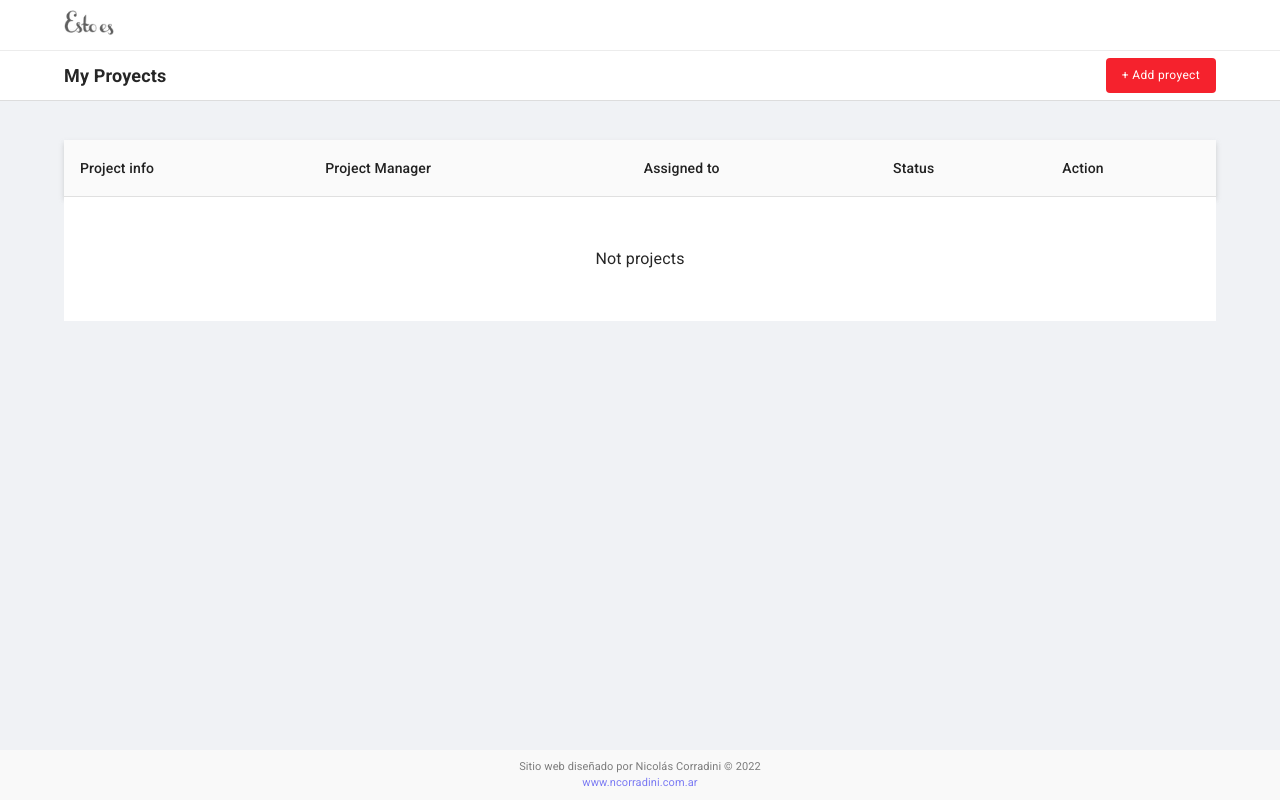
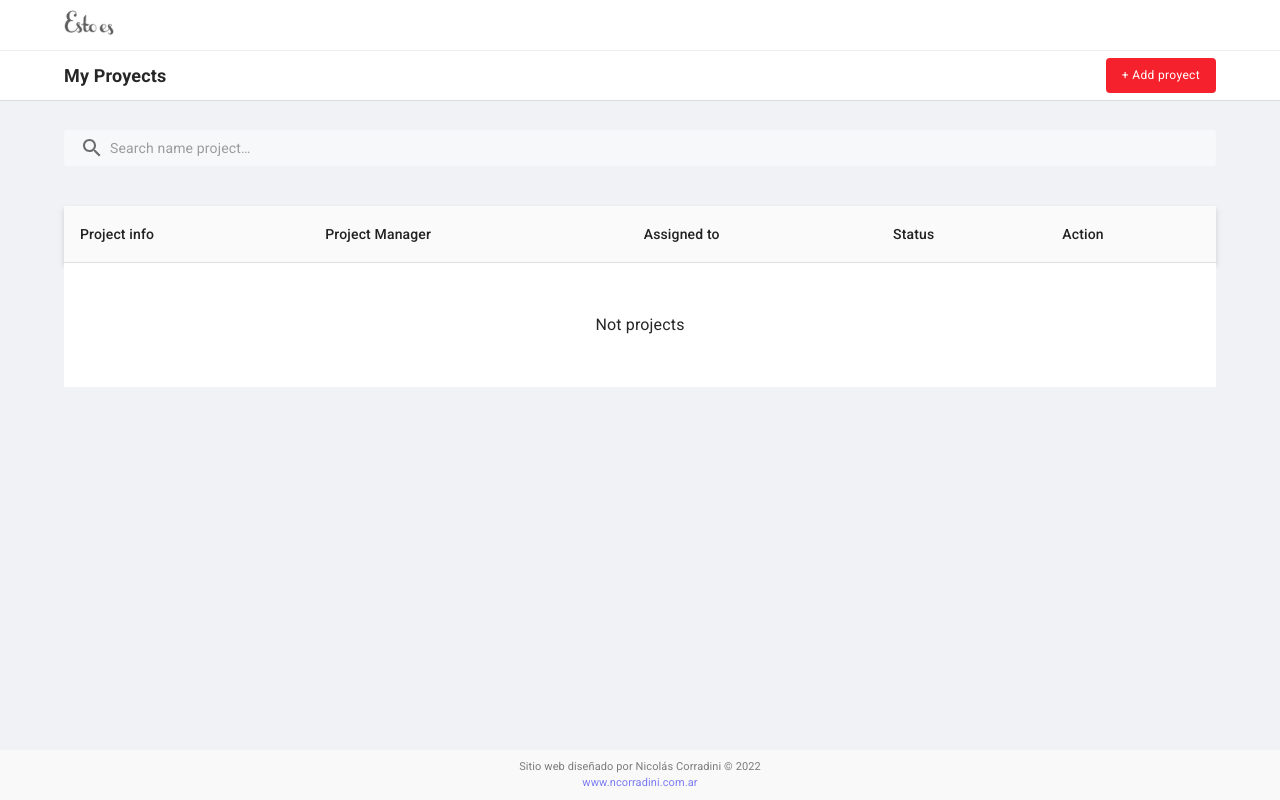
Before and after one commit to ncorradini/estoes-challenge, a React (Create React App) app: page / in a window 1280 px wide. Built offline with nearby package versions, Linux system fonts and the light colour scheme.

Commit message:
Created and implemented searching

```diff
--- a/src/components/Form/Inputs/SelectInput.jsx
+++ b/src/components/Form/Inputs/SelectInput.jsx
@@ -16,10 +16,7 @@ const SelectInput = ({ title, name, handleChange, value, options }) => {
           fontSize: '16px',
           color: '#575757',
         }}>
-        {name === 'status'
-          ? <option value="default" disabled>Select status</option>
-          : <option value="default" disabled>Select a person</option>
-        }
+        <option value="default" disabled>Select</option>
         {options.map(option =>
           <option key={option}>
             {option}
--- a/src/components/Form/index.jsx
+++ b/src/components/Form/index.jsx
@@ -1,4 +1,4 @@
-import { useState } from 'react';
+import { useEffect, useState } from 'react';
 import { useDispatch } from 'react-redux';
 import { useLocation, useNavigate } from 'react-router-dom';
 // Components JSX
@@ -21,6 +21,12 @@ const Form = () => {
   const handleChange = e => {
     setInputs({ ...inputs, [e.target.name]: e.target.value });
   };
+
+  useEffect(() => {
+    if (location.pathname === '/edit' && !location.state) {
+      return navigate('/');
+    }
+  }, []);
 
   return (
     <Box sx={{
--- /dev/null
+++ b/src/components/Searcher/index.jsx
@@ -0,0 +1,71 @@
+import { useEffect, useState } from 'react';
+import { styled, alpha } from '@mui/material/styles';
+import { Box, InputBase } from '@mui/material';
+import SearchIcon from '@mui/icons-material/Search';
+import { useDispatch } from 'react-redux';
+import { setTermSearch } from '../../store/slices/projects';
+
+const Search = styled('div')(({ theme }) => ({
+  display: 'none',
+  position: 'relative',
+  borderRadius: theme.shape.borderRadius,
+  backgroundColor: alpha('#ffffff', 0.5),
+  marginLeft: 0,
+  width: '100%',
+  [theme.breakpoints.up('xs')]: {
+    display: 'block',
+  },
+}));
+
+const SearchIconWrapper = styled('div')(({ theme }) => ({
+  color: '#6b6b6b',
+  padding: theme.spacing(0, 2),
+  height: '100%',
+  position: 'absolute',
+  pointerEvents: 'none',
+  display: 'flex',
+  alignItems: 'center',
+  justifyContent: 'center',
+}));
+
+const StyledInputBase = styled(InputBase)(({ theme }) => ({
+  '& .MuiInputBase-input': {
+    padding: theme.spacing(1, 1, 1, 0),
+    paddingLeft: `calc(1em + ${theme.spacing(4)})`,
+    width: '100%',
+    color: '#1e1e1e',
+    fontSize: '14px',
+  },
+})); ;
+
+const Searcher = () => {
+  const [search, setSearch] = useState('');
+  const dispatch = useDispatch();
+
+  const handleChange = e => {
+    setSearch(e.target.value);
+  };
+
+  useEffect(() => {
+    dispatch(setTermSearch(search));
+  }, [search]);
+
+  return (
+    <Box sx={{
+      width: '100%',
+      mt: '30px',
+    }}>
+      <Search>
+        <SearchIconWrapper>
+          <SearchIcon />
+        </SearchIconWrapper>
+        <StyledInputBase
+          onChange={handleChange}
+          placeholder="Search name project…"
+        />
+      </Search>
+    </Box>
+  );
+};
+
+export default Searcher;
--- a/src/components/TableProyects/index.jsx
+++ b/src/components/TableProyects/index.jsx
@@ -4,18 +4,27 @@ import { Box, Table, TableHead, TableBody, TableCell, TableRow } from '@mui/mate
 import NotProject from './NotProject';
 import RowProject from './RowProject/RowProject';
 import RowProjectMobile from './RowProject/RowProjectMobile';
+import Searcher from '../Searcher';
 
 const TableProyects = () => {
-  const { list } = useSelector(state => state.projects);
+  const { list, termSearch } = useSelector(state => state.projects);
 
   useEffect(() => {}, [list]);
+
+  const searchingTerm = () => {
+    return function (x) {
+      return x.projectName.includes(termSearch) || !termSearch;
+    };
+  };
 
   return (
     <Box sx={{
       display: 'flex',
       flexWrap: 'wrap',
       width: '100%',
+      mb: '150px',
     }}>
+      <Searcher />
       <Table sx={{
         mx: 0,
         px: 0,
@@ -35,8 +44,8 @@ const TableProyects = () => {
           </TableRow>
         </TableHead>
         <TableBody sx={{ background: '#fff' }}>
-          {list.map(project => <RowProject key={project.id} project={project} />)}
-          {list.map(project => <RowProjectMobile key={project.id} project={project} />)}
+          {list.filter(searchingTerm()).map(project => <RowProject key={project.id} project={project} />)}
+          {list.filter(searchingTerm()).map(project => <RowProjectMobile key={project.id} project={project} />)}
         </TableBody>
       </Table>
 
--- a/src/store/slices/projects.js
+++ b/src/store/slices/projects.js
@@ -4,6 +4,7 @@ export const projectSlice = createSlice({
   name: 'projects',
   initialState: {
     list: [],
+    termSearch: '',
   },
   reducers: {
     getProjectList: (state, action) => {
@@ -11,11 +12,13 @@ export const projectSlice = createSlice({
     },
     addProjectList: (state, action) => {
       return {
+        ...state,
         list: [...state.list, action.payload],
       };
     },
     updateProjectList: (state, action) => {
       return {
+        ...state,
         list: state.list.map(project => {
           if (project.id === action.payload.id) {
             return action.payload;
@@ -27,12 +30,25 @@ export const projectSlice = createSlice({
     },
     deleteProjectList: (state, action) => {
       return {
+        ...state,
         list: state.list.filter(project => project.id !== action.payload),
+      };
+    },
+    setTermSearch: (state, action) => {
+      return {
+        ...state,
+        termSearch: action.payload,
       };
     },
   },
 });
 
-export const { getProjectList, addProjectList, updateProjectList, deleteProjectList } = projectSlice.actions;
+export const {
+  getProjectList,
+  addProjectList,
+  updateProjectList,
+  deleteProjectList,
+  setTermSearch,
+} = projectSlice.actions;
 
 export default projectSlice.reducer;
```
